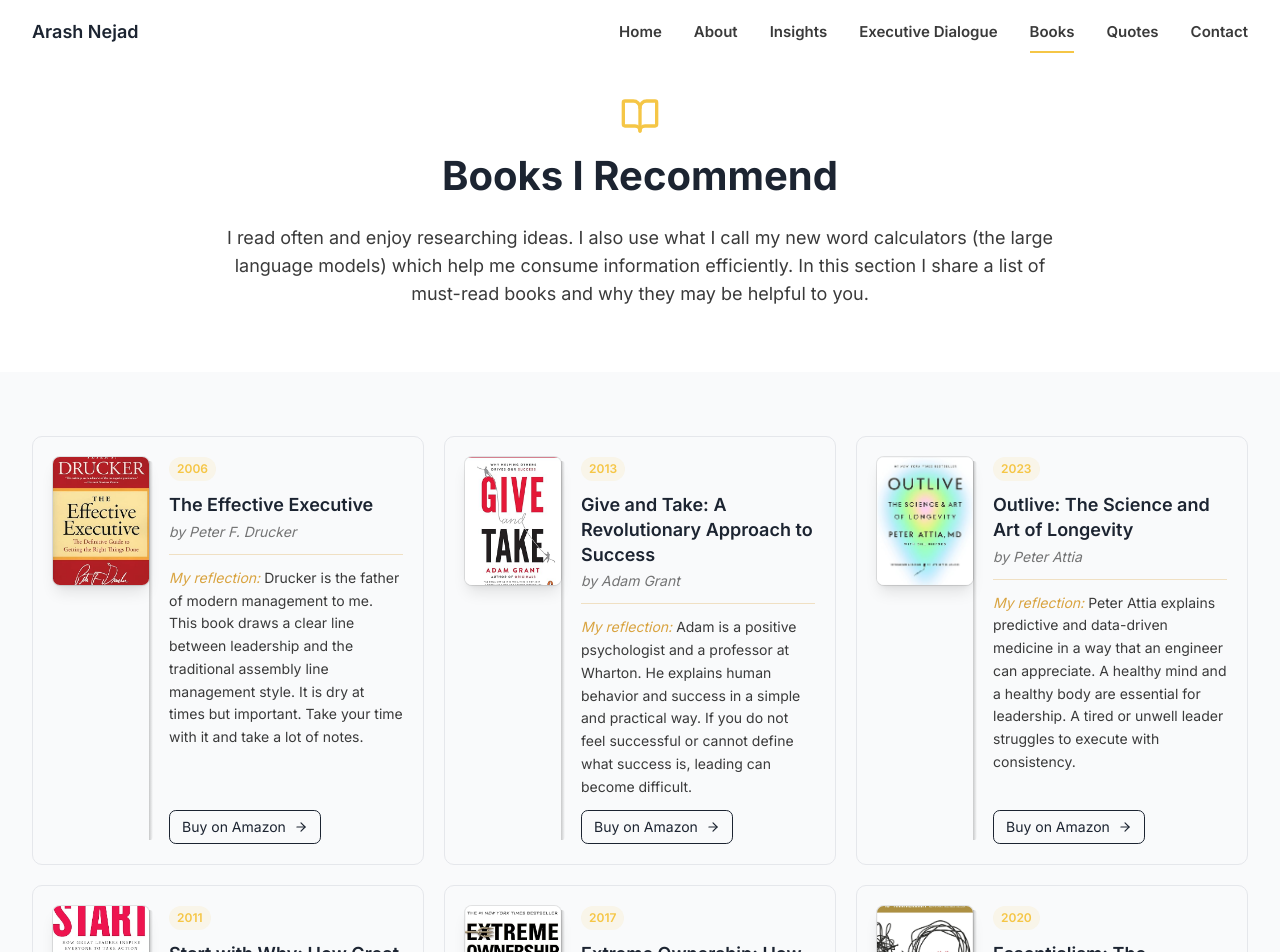
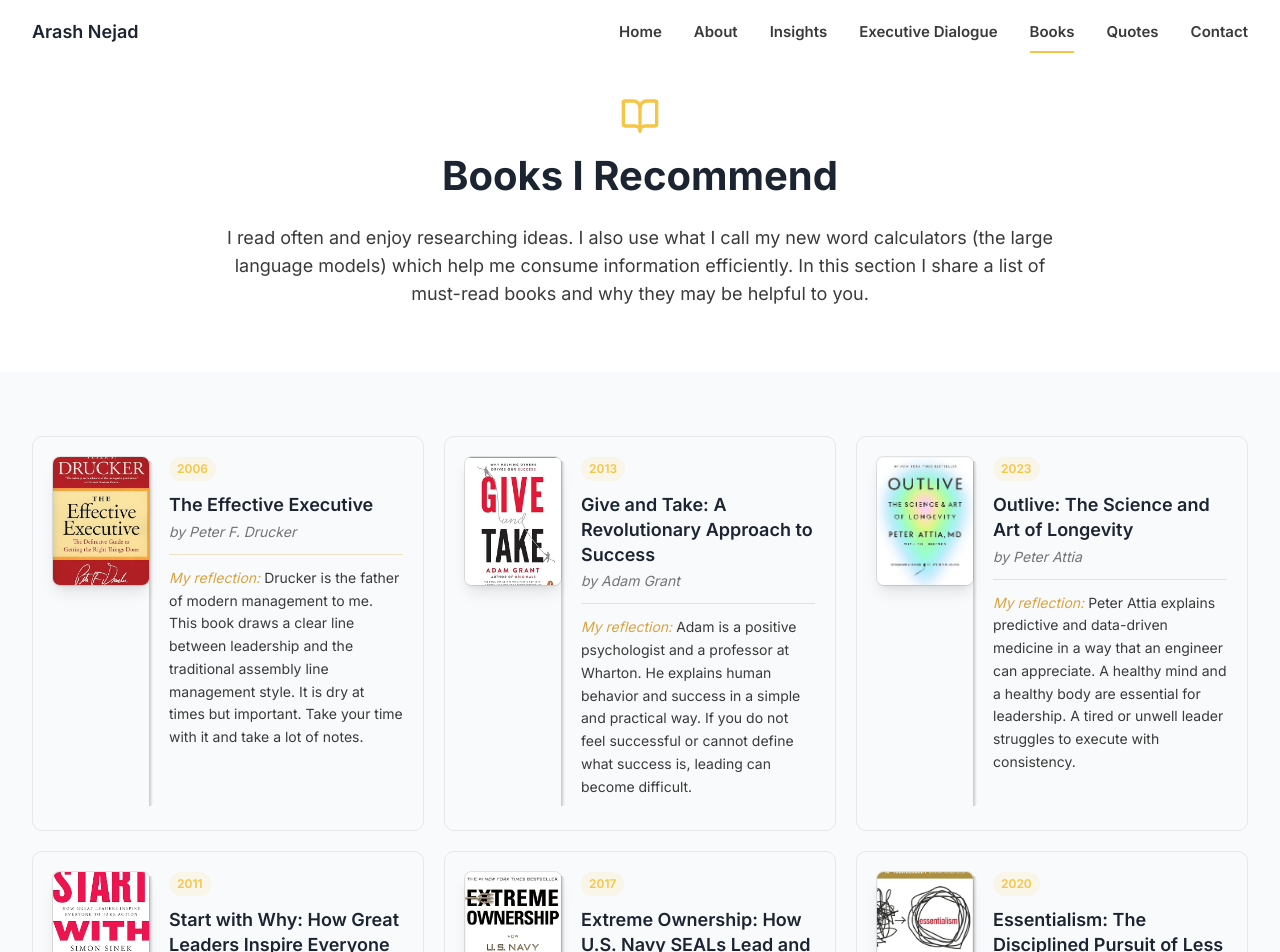
Before and after one commit to arashhappyteams/arashnejad-website, a React (Vite) app: page /books in a window 1280 px wide. Shown: the top 952 px of the page. Built offline with nearby package versions, Linux system fonts and the light colour scheme.

Commit message:
Remove Amazon button and affiliate disclosure
Removed Amazon button and affiliate disclosure from the Books component.

```diff
--- a/src/pages/Books.tsx
+++ b/src/pages/Books.tsx
@@ -1,6 +1,6 @@
 import { motion } from 'motion/react';
 import { SEOHead } from '../components/SEOHead';
-import { BookOpen, ArrowRight } from 'lucide-react';
+import { BookOpen } from 'lucide-react';
 import { Link } from 'react-router-dom';
 import { useState } from 'react';
 
@@ -209,19 +209,6 @@
                         <span className="text-[#D9A441] italic mr-1">My reflection:</span>
                         {book.commentary}
                       </p>
-
-                      {/* Amazon Button */}
-                      <div className="mt-auto">
-                        <a
-                          href={book.amazonUrl}
-                          target="_blank"
-                          rel="noopener noreferrer"
-                          className="inline-flex items-center gap-2 text-sm text-[var(--color-primary)] border border-[var(--color-primary)] px-3 py-1.5 rounded-md hover:bg-[var(--color-primary)] hover:text-white transition-all duration-200"
-                        >
-                          Buy on Amazon
-                          <ArrowRight size={14} />
-                        </a>
-                      </div>
                     </div>
                   </div>
                 </motion.div>
@@ -342,15 +329,6 @@
           </motion.div>
         </div>
       </section>
-
-      {/* Affiliate Disclosure */}
-      <div className="pb-8 bg-white">
-        <div className="max-w-7xl mx-auto px-6 lg:px-8">
-          <p className="text-xs text-gray-400 text-center">
-            As an Amazon Associate, Aria Developments Inc. may earn from qualifying purchases.
-          </p>
-        </div>
-      </div>
     </>
   );
 }
```
